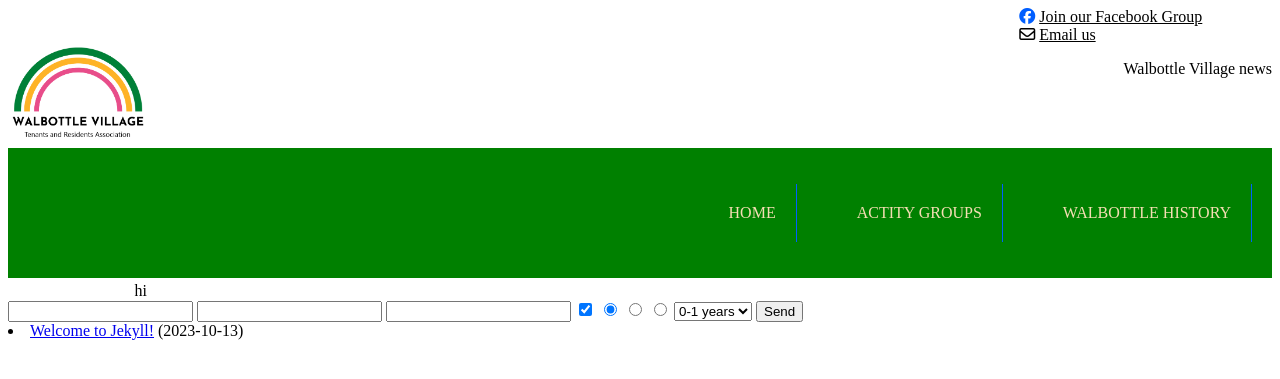
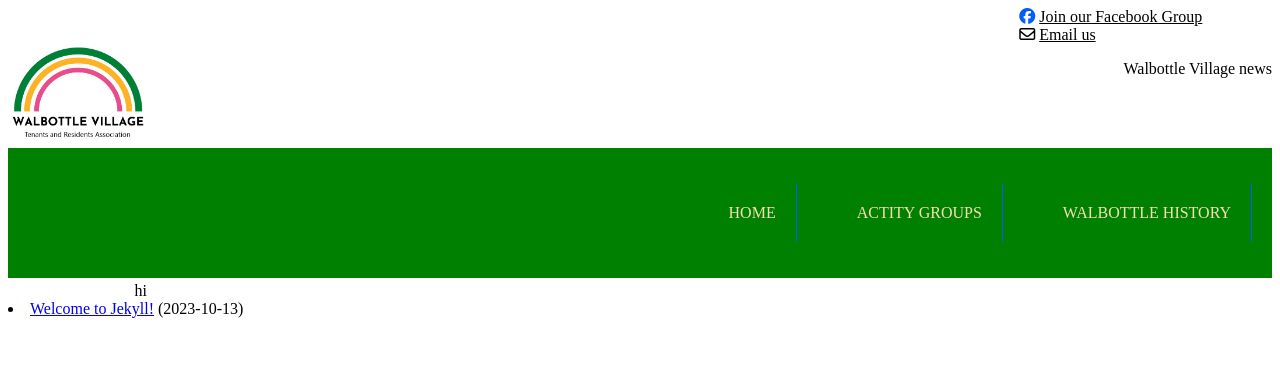
Before and after one commit to Walbottle-Village/Walbottle-Village-Tenants-and-Residents-Association-, a Jekyll site: the page built from index.markdown, in a window 1280 px wide. Shown: the top 379 px of the page. Built offline with Jekyll 4.4.1, drawn with Linux system fonts in a browser that asks for light colours; nearby versions of some CDN libraries.

Commit message:
hide contact

```diff
--- a/_includes/nav.html
+++ b/_includes/nav.html
@@ -1,11 +1,4 @@
-<div id="socials" class="right">
-    <div id="facebook">
-        <i class="fa-brands fa-facebook"></i> <a href="#">Join our Facebook Group</a>
-</div>
-    <div id="email">
-        <i class="fa-regular fa-envelope"></i> <a href="#">Email us</a>
-    </div>
-</div>
+
 <div id="logo">
     <img src={{'/assets/images/WVTRA_logo.png' | relative_url}}
 </div>
--- /dev/null
+++ b/_includes/social.html
@@ -0,0 +1,9 @@
+<div id="socials" class="right">
+    <div id="facebook">
+        <i class="fa-brands fa-facebook"></i> <a href="
+        www.facebook.com/groups/wvtra/">Join our Facebook Group</a>
+</div>
+    <div id="email">
+        <i class="fa-regular fa-envelope"></i> <a href="#">Email us</a>
+    </div>
+</div>
--- a/_layouts/default.html
+++ b/_layouts/default.html
@@ -1,11 +1,12 @@
 <!DOCTYPE html>
 <head>
-
+    <link rel="preconnect" href="https://kit.fontawesome.com/">
 <link rel="stylesheet" href="{{ '/assets/css/main.css' | relative_url }}">
 <script src="https://kit.fontawesome.com/779ad359ab.js" crossorigin="anonymous"></script>
 <title>{{page.title}} | {{site.title}}</title>
 {% seo %}
 </head>
+{% include social.html %}
 {% include nav.html %}
 
 <main>
--- a/index.markdown
+++ b/index.markdown
@@ -10,25 +10,14 @@ title: Home
 
 
 hi
-<form action="https://getform.io/f/c59903cf-f72a-4120-ade8-a1b147a1bb7c" method="POST">
+<!--<form action="https://getform.io/f/c59903cf-f72a-4120-ade8-a1b147a1bb7c" method="POST">
     <input type="text" name="name">
     <input type="email" name="email">
     <input type="text" name="message">
-    <!-- add hidden Honeypot input to prevent spams -->
     <input type="hidden" name="_gotcha" style="display:none !important">
-    <!-- checkbox handle -->
     <input type="checkbox" name="subscribe" value="yes" checked>
     <input type="hidden" name="subscribe" value="no">
-    <!-- radio button handle -->
-    <input type="radio" name="gender" value="male" checked>
-    <input type="radio" name="gender" value="female">
-    <input type="radio" name="gender" value="other">
-    <!-- select field handle -->
-    <select name="work-experience">
-        <option value="one-year">0-1 years</option>
-        <option value="one-five-years">1-5 years</option>
-    </select>
-    <button type="submit">Send</button>
+    <button type="submit">Send</button>-->
 <div id="news">
 {% for post in site.posts limit: 3 %}
   <div class="post_info">
```
